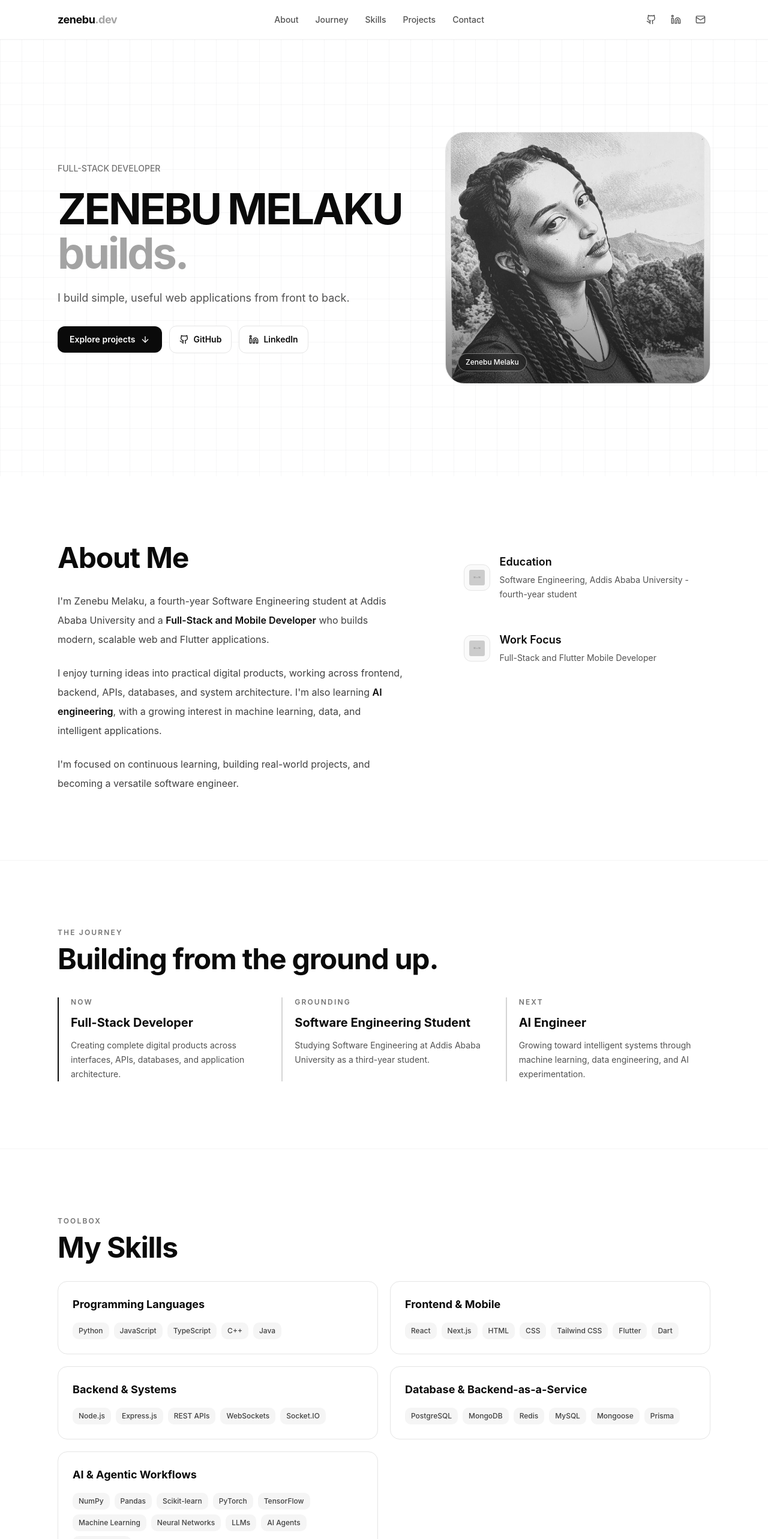
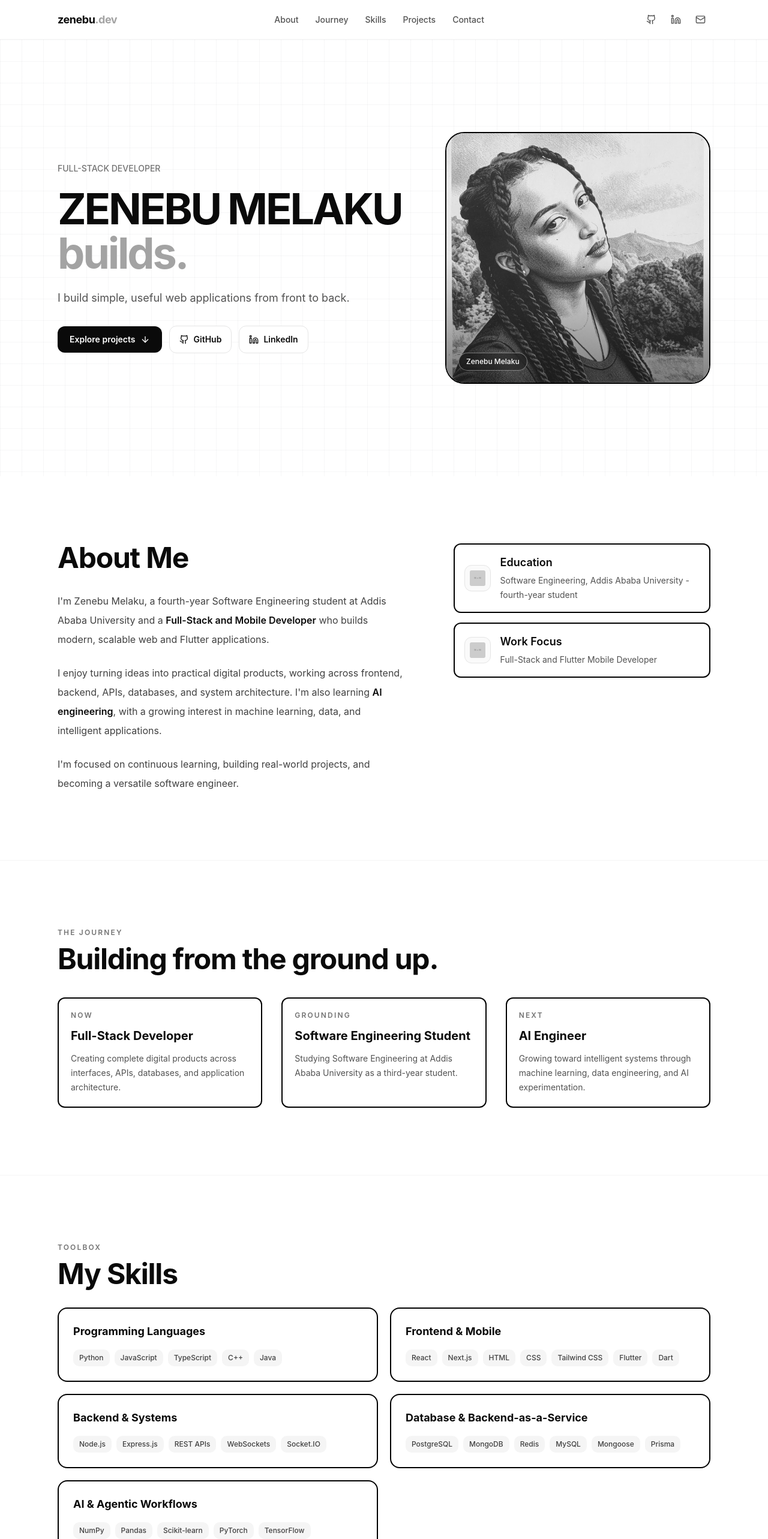
Before and after one commit to zenebumelaku/portifolio, a React (Vite) app: page / in a window 1280 px wide. Shown: the top 2566 px of the page at 60% size. Built offline with nearby package versions, Linux system fonts and the light colour scheme.

Commit message:
Add black outline boxes across portfolio

```diff
--- a/src/sections/AboutSection/components/AboutHighlightCard.tsx
+++ b/src/sections/AboutSection/components/AboutHighlightCard.tsx
@@ -6,15 +6,19 @@ type AboutHighlightCardProps = {
 
 export const AboutHighlightCard = (props: AboutHighlightCardProps) => {
   return (
-    <div className="flex items-center gap-4 border border-transparent bg-white/70 p-4">
+    <div className="flex items-center gap-4 rounded-xl border-2 border-black bg-white/70 p-4">
       <img
         src={props.iconSrc}
         alt=""
         className="h-11 w-11 rounded-xl border border-neutral-200 bg-neutral-50 p-2 object-contain"
       />
       <div>
-        <h3 className="text-lg font-semibold text-neutral-950">{props.title}</h3>
-        <p className="mt-1 text-sm leading-6 text-neutral-600">{props.description}</p>
+        <h3 className="text-lg font-semibold text-neutral-950">
+          {props.title}
+        </h3>
+        <p className="mt-1 text-sm leading-6 text-neutral-600">
+          {props.description}
+        </p>
       </div>
     </div>
   );
--- a/src/sections/HeroSection/components/HeroVisual.tsx
+++ b/src/sections/HeroSection/components/HeroVisual.tsx
@@ -2,7 +2,7 @@ import { motion } from "framer-motion";
 
 export const HeroVisual = () => {
   return (
-    <div className="relative h-[420px] w-full overflow-hidden rounded-[2rem] border border-neutral-200 bg-neutral-100">
+    <div className="relative h-[420px] w-full overflow-hidden rounded-[2rem] border-2 border-black bg-neutral-100">
       <img
         src="/photo.jpeg"
         alt="Portrait of Zenebu Melaku"
--- a/src/sections/JourneySection.tsx
+++ b/src/sections/JourneySection.tsx
@@ -7,7 +7,7 @@ export const JourneySection = () => {
           Building from the ground up.
         </h2>
         <div className="mt-10 grid gap-8 md:grid-cols-3">
-          <div className="border-l-2 border-neutral-950 pl-5">
+          <div className="rounded-xl border-2 border-black p-5">
             <p className="text-xs font-semibold uppercase tracking-[0.18em] text-neutral-500">
               Now
             </p>
@@ -17,7 +17,7 @@ export const JourneySection = () => {
               databases, and application architecture.
             </p>
           </div>
-          <div className="border-l-2 border-neutral-300 pl-5">
+          <div className="rounded-xl border-2 border-black p-5">
             <p className="text-xs font-semibold uppercase tracking-[0.18em] text-neutral-500">
               Grounding
             </p>
@@ -29,7 +29,7 @@ export const JourneySection = () => {
               third-year student.
             </p>
           </div>
-          <div className="border-l-2 border-neutral-300 pl-5">
+          <div className="rounded-xl border-2 border-black p-5">
             <p className="text-xs font-semibold uppercase tracking-[0.18em] text-neutral-500">
               Next
             </p>
--- a/src/sections/SkillsSection/components/SkillCategory.tsx
+++ b/src/sections/SkillsSection/components/SkillCategory.tsx
@@ -5,11 +5,14 @@ type SkillCategoryProps = {
 
 export const SkillCategory = ({ title, skills }: SkillCategoryProps) => {
   return (
-    <div className="rounded-2xl border border-neutral-200 bg-white p-6">
+    <div className="rounded-2xl border-2 border-black bg-white p-6">
       <h3 className="text-lg font-bold">{title}</h3>
       <div className="mt-4 flex flex-wrap gap-2">
         {skills.map((skill) => (
-          <span key={skill} className="rounded-md bg-neutral-100 px-2.5 py-1.5 text-xs font-medium text-neutral-700">
+          <span
+            key={skill}
+            className="rounded-md bg-neutral-100 px-2.5 py-1.5 text-xs font-medium text-neutral-700"
+          >
             {skill}
           </span>
         ))}
```
